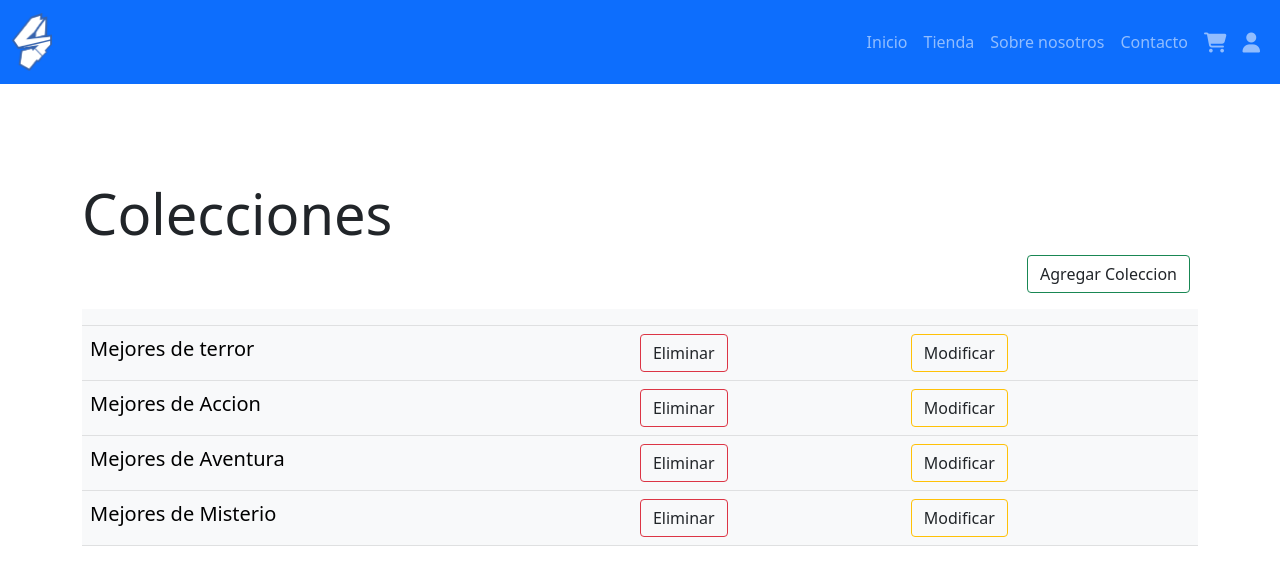
After one commit to MiguelThomasGrupo10/shiripastore_final1, a Django app: page /listar_colecciones in a window 1280 px wide. The commit adds this page. Shown: the top 585 px of the page. Run offline with Django 4.2, Linux system fonts and the light colour scheme; data comes from the database, SQL or seed files in the repository; both versions use the stored data as it was after the commit; some libraries are stand-ins or nearby versions.

Commit message:
Nueva tabla colecciones junto a su crud funciona

```diff
--- a/venta/admin.py
+++ b/venta/admin.py
@@ -1,7 +1,8 @@
 from django.contrib import admin
-from .models import Inventario, Plataforma, Categoria
+from .models import Inventario, Plataforma, Categoria, Coleccion
 
 # Register your models here.
 admin.site.register(Inventario)
 admin.site.register(Plataforma)
 admin.site.register(Categoria)
+admin.site.register(Coleccion)
--- a/venta/models.py
+++ b/venta/models.py
@@ -19,6 +19,14 @@ class Plataforma(models.Model):
 
     def __str__(self):
         return str(self.plataforma)
+
+class Coleccion(models.Model):
+    Id_coleccion = models.AutoField(db_column='idColeccion', primary_key=True)
+    coleccion = models.CharField(unique=True, max_length=100)
+
+    def __str__(self):
+        return str(self.coleccion)
+
 
 
 class Inventario(models.Model):
--- /dev/null
+++ b/venta/templates/venta/colecciones/colecciones_list.html
@@ -0,0 +1,90 @@
+<!DOCTYPE html>
+<html lang="en">
+<head>
+    <meta charset="UTF-8">
+    <meta http-equiv="X-UA-Compatible" content="IE=edge">
+    <meta name="viewport" content="width=device-width, initial-scale=1.0">
+    <link href="https://cdn.jsdelivr.net/npm/bootstrap@5.0.2/dist/css/bootstrap.min.css" rel="stylesheet"
+    integrity="sha384-EVSTQN3/azprG1Anm3QDgpJLIm9Nao0Yz1ztcQTwFspd3yD65VohhpuuCOmLASjC" crossorigin="anonymous" />
+  <script src="https://kit.fontawesome.com/9598d0e898.js" crossorigin="anonymous"></script>
+  {% load static %}
+  <link rel="stylesheet" type="text/css" href="{% static 'css/style.css' %}" />
+    <title>Crud de Colecciones</title>
+</head>
+<body>
+    <section class="principal">
+        <div class="menu">
+          <nav class="navbar navbar-expand-sm bg-primary navbar-dark">
+            <div class="container-fluid">
+              <a class="navbar-brand" href="../index"><img class="logo" src="{% static 'IMG/Logo_Borde_Azul.png' %}"
+                  alt="logo" /></a>
+              <button class="navbar-toggler" type="button" data-bs-toggle="collapse" data-bs-target="#collapsibleNavbar">
+                <span class="navbar-toggler-icon"></span>
+              </button>
+              <div class="collapse navbar-collapse" id="collapsibleNavbar">
+                <ul class="navbar-nav ms-auto">
+                  <li class="nav-item">
+                    <a class="nav-link" href="../index">Inicio</a>
+                  </li>
+                  <li class="nav-item">
+                    <a class="nav-link" href="../tienda">Tienda</a>
+                  </li>
+                  <li class="nav-item">
+                    <a class="nav-link" href="../nosotros">Sobre nosotros</a>
+                  </li>
+                  <li class="nav-item">
+                    <a class="nav-link" href="../../../contacto">Contacto</a>
+                  </li>
+                  <li class="nav-item">
+                    <a class="nav-link" href="../carrito">
+                      <i class="fa-solid fa-cart-shopping fa-lg"></i>
+                    </a>
+                  </li>
+                  <li class="nav-item">
+                    <a class="nav-link" href="../../../micuenta">
+                      <i class="fa-solid fa-user fa-lg"></i>
+                    </a>
+                  </li>
+                </ul>
+              </div>
+            </div>
+          </nav>
+        </div>
+      </section>
+      <br>
+      <br>
+
+
+    <section class="container">
+
+    <br>
+    <div id="idMensajes">
+        {% if mensaje %}
+            {{mensaje}}
+        {% endif %}
+    </div>
+    <br>
+    <table class="table table-light table-hover">
+      <h5 class="display-4">Colecciones</h5>
+      <div class="d-grid gap-2 d-md-flex justify-content-md-end">
+        <button type="button" class="me-md-2 mb-3 btn btn-outline-success">
+          <a class= "text-decoration-none text-dark" href="{% url 'coleccionesAdd' %}">Agregar Coleccion</a>
+        </button>
+      </div>
+        {% if colecciones %}
+            <th scope="col"></th>
+            <th scope="col"></th>
+            <th scope="col"></th>
+            {% for tmp in colecciones %}
+                <tr>
+                    <td class="text fs-5">{{tmp.coleccion}}</td>
+
+                    <td> <button type="button" class="btn btn-outline-danger text-dark"><a class="text-decoration-none text-dark" href="{% url 'colecciones_del' pk=tmp.Id_coleccion %}">Eliminar</a></button></td>
+                    <td> <button type="button" class="btn btn-outline-warning text-dark"><a class="text-decoration-none text-dark" href="{% url 'colecciones_edit' pk=tmp.Id_coleccion %}">Modificar</a></button></td>
+                </tr>
+            {% endfor %}
+        {% endif %}
+    </table>
+    <br>
+</body>
+</html>
--- a/venta/templates/venta/index.html
+++ b/venta/templates/venta/index.html
@@ -247,6 +247,7 @@
   <a href="{% url 'crud_plataformas' %}">Lista de Plataformas</a>
   <a href="{% url 'crud_categorias' %}">Lista de Categorias</a>
   <a href="{% url 'crud_inventario' %}">Lista de Inventarios</a>
+  <a href="{% url 'crud_colecciones' %}">Lista de Colecciones</a>
 
 
 
--- a/venta/urls.py
+++ b/venta/urls.py
@@ -23,16 +23,17 @@ urlpatterns = [
     path('borrar_categorias/<str:pk>',views.borrar_categorias,name='categorias_del'),
     path('actualizar_categorias/<str:pk>',views.actualizar_categoria,name='categorias_edit'),
 
+    path('listar_colecciones',views.mostrar_colecciones,name='crud_colecciones'),
+    path('agregar_colecciones',views.agregar_colecciones,name='coleccionesAdd'),
+    path('borrar_colecciones/<str:pk>',views.borrar_colecciones,name='colecciones_del'),
+    path('actualizar_colecciones/<str:pk>',views.actualizar_colecciones,name='colecciones_edit'),
+
     path('listar_inventario', views.lista_inventario,name='crud_inventario'),
     path('agregar_inventario', views.agregar_inventario,name='inventarioAdd'),
     path('buscar_inventario/<str:pk>', views.buscar_inventario,name='inventarioFindEdit'),
     path('borrar_inventario/<str:pk>', views.borrar_inventario,name='inventario_del'),
-    path('actualizar_inventarios', views.actualizar_inventario,name='inventario_edit'),
+    path('actualizar_inventarios', views.actualizar_inventario,name='inventario_edit')
 
     #path("accounts/", include("django.contrib.auth.urls")),
 
-
-
-
-
 ]
--- a/venta/views.py
+++ b/venta/views.py
@@ -1,7 +1,7 @@
 from django.shortcuts import render
 from django.http import HttpResponse
-from .models import Plataforma, Categoria, Inventario
-from .forms import PlataformaForm, CategoriaForm
+from .models import Plataforma, Categoria, Inventario, Coleccion
+from .forms import PlataformaForm, CategoriaForm, ColeccionForm
 
 # Create your views here.
 TEMPLATE_DIRS = (
@@ -107,7 +107,7 @@ def borrar_inventario(request,pk):
         return render(request,'venta/inventario/inventario_list.html',context)
     except:
         mensaje = "NO se eliminó el juego"
-        lista_inventario = Invventario.objects.all()
+        lista_inventario = Inventario.objects.all()
         context={"inventario":lista_inventario, "mensaje":mensaje}
         return render(request,'venta/inventario/inventario_list.html',context)
 
@@ -274,7 +274,66 @@ def actualizar_categoria(request, pk):
 
 
 
+#listar colecciones
+def mostrar_colecciones(request):
+    lista_colecciones = Coleccion.objects.all()
+    context={"colecciones":lista_colecciones}
+    return render(request,'venta/colecciones/colecciones_list.html',context)
 
+#agregar colecciones
+def agregar_colecciones(request):
+    if request.method == "POST":
+        form = ColeccionForm(request.POST)
+        if form.is_valid:
+            form.save() #insert
+            form = ColeccionForm()
+            context = {"mensaje": "Se grabo la coleccion", "form": form}
+            return render(request,'venta/colecciones/colecciones_add.html',context)
+
+    else:
+        form = ColeccionForm()
+        context = {"form": form}
+        return render(request,'venta/colecciones/colecciones_add.html',context)
+
+#eliminar colecciones
+def borrar_colecciones(request,pk):
+    errores = []
+    lista_colecciones = Coleccion.objects.all()
+    try:
+        coleccion = Coleccion.objects.get(Id_coleccion=pk)
+        #Aqui hay que llamar a otra funcion de python que sea una confirmación de lo que borramos.
+        if coleccion:
+            coleccion.delete() #Delete en la BD
+            context={"mensaje": "Coleccion eliminada", "colecciones": lista_colecciones, "errores": errores,}
+            return render(request,'venta/colecciones/colecciones_list.html',context)
+    except:
+        lista_colecciones = Coleccion.objects.all()
+        context={"mensaje":"No existe la coleccion", "colecciones": lista_colecciones, "errores": errores,}
+        return render(request,'venta/colecciones/colecciones_list.html',context)
+
+#modificar colecciones
+def actualizar_colecciones(request, pk):
+    try:
+        coleccion = Coleccion.objects.get(Id_coleccion=pk)
+        context={}
+        if coleccion:
+            print("Edit encontro la coleccion")
+            if request.method == "POST":
+                print("edit,es un post")
+                form = ColeccionForm(request.POST,instance=coleccion)
+                form.save()
+                context = {"mensaje": "Se actualizó la coleccion", "form":form, "coleccion":coleccion}
+                return render(request,'venta/colecciones/colecciones_edit.html',context)
+            else:
+                form = ColeccionForm(instance=coleccion)
+                mensaje = ""
+                context = {"mensaje": mensaje, "form":form, "coleccion":coleccion}
+                return render(request, 'venta/colecciones/colecciones_edit.html', context)
+    except:
+        mensaje = "No existe la coleccion"
+        lista_colecciones = Coleccion.objects.all()
+        context = {"mensaje": mensaje, "form":form, "coleccion":lista_colecciones}
+        return render(request, 'venta/colecciones/colecciones_list.html', context)
 
 
 
```
Also changed, not shown: venta/forms.py (+7 -1 lines), venta/templates/venta/colecciones/colecciones_add.html (added, +74 -0 lines), venta/templates/venta/colecciones/colecciones_edit.html (added, +81 -0 lines), db.sqlite3, venta/migrations/0009_coleccion.py (added).
